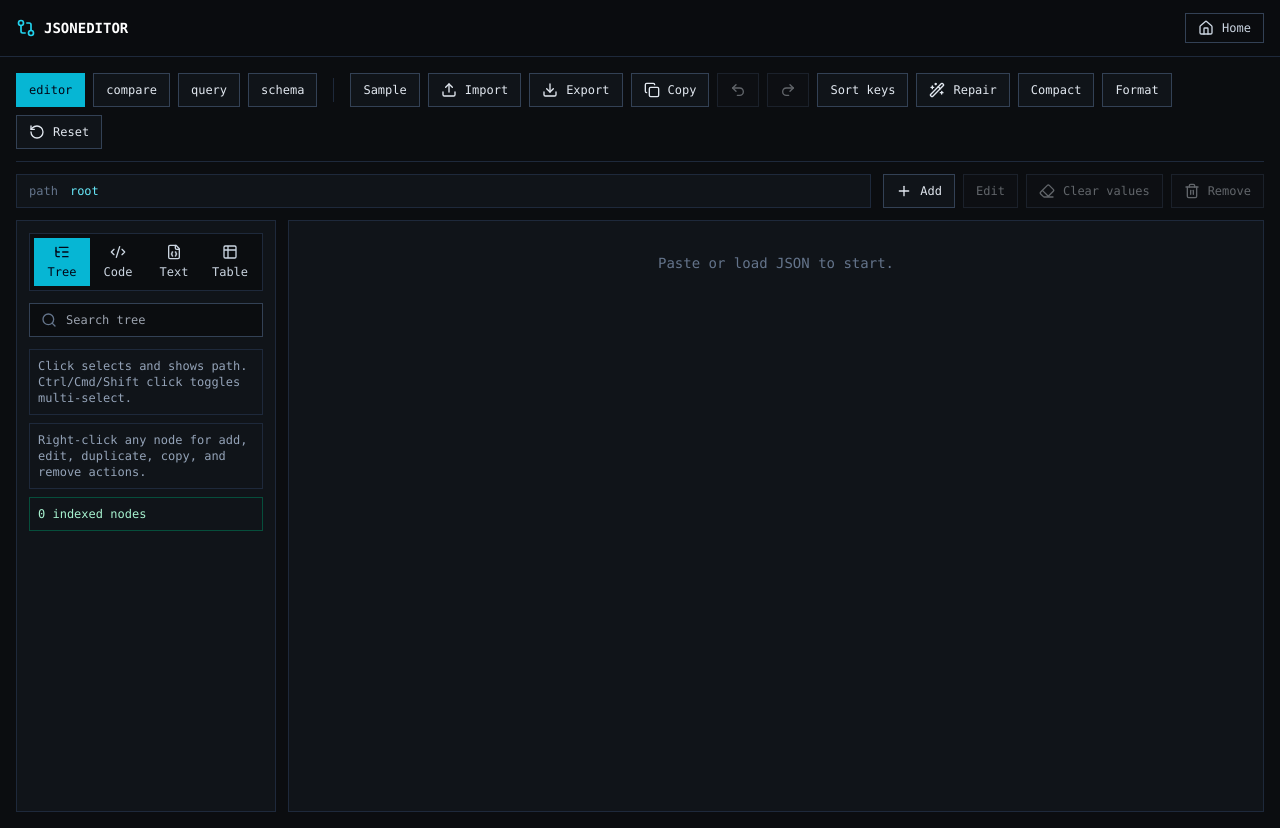
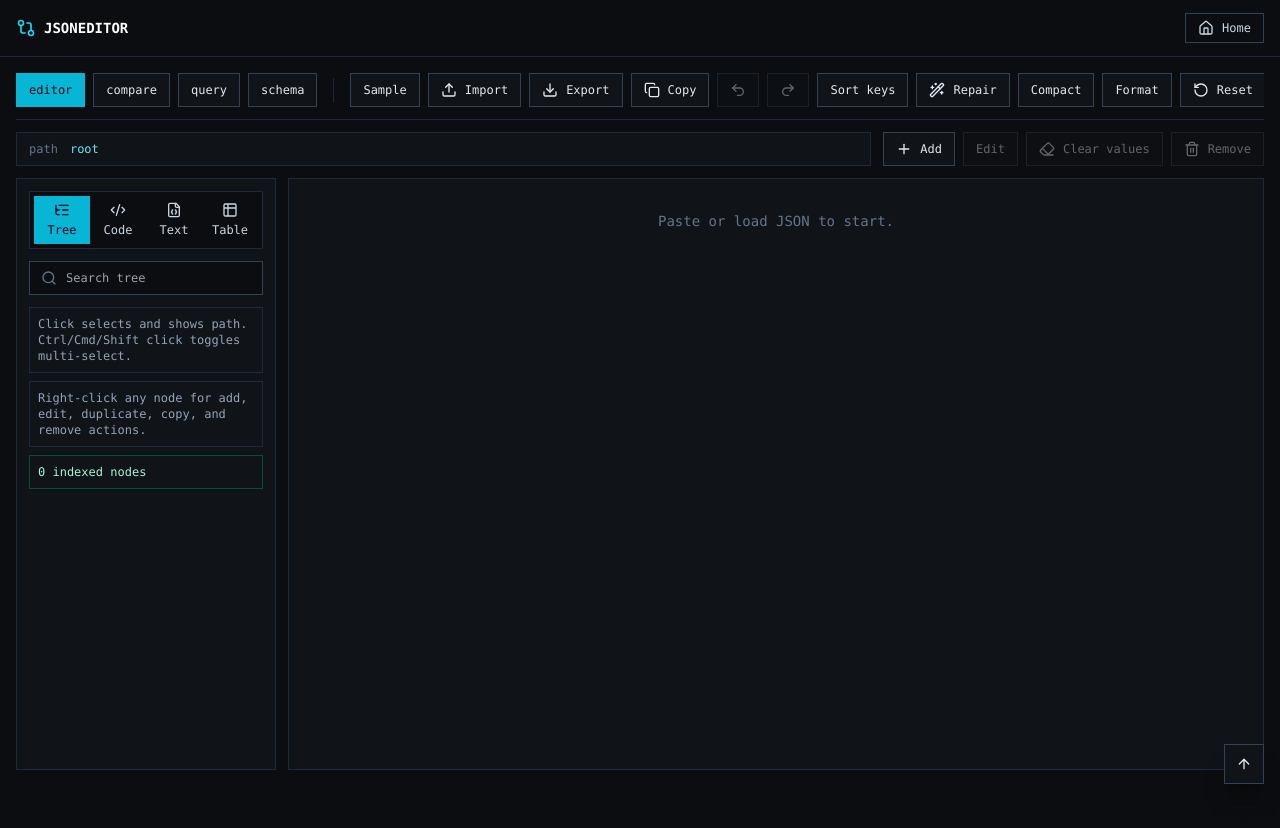
Before and after one commit to shubhamashish33/json-comparator, a React (Create React App) app: page /compare in a window 1280 px wide. After the commit the page ends 800 px from the top, so only its background shows below. Built offline with nearby package versions, Linux system fonts and the light colour scheme.

Commit message:
Optimize workbench layout for smaller screens

```diff
--- a/src/JSONCompare.js
+++ b/src/JSONCompare.js
@@ -364,7 +364,7 @@ const ToolbarButton = ({ children, onClick, disabled, active, title }) => (
     title={title}
     disabled={disabled}
     onClick={onClick}
-    className={`inline-flex items-center gap-2 border px-3 py-2 text-xs disabled:cursor-not-allowed disabled:opacity-40 ${
+    className={`inline-flex shrink-0 items-center gap-2 border px-3 py-2 text-xs disabled:cursor-not-allowed disabled:opacity-40 ${
       active ? "border-cyan-500 bg-cyan-500 text-slate-950" : "border-slate-700 bg-[#101419] text-slate-200 hover:bg-slate-900"
     }`}
   >
@@ -1048,13 +1048,13 @@ const JSONCompare = () => {
       </nav>
 
       <main className="mx-auto max-w-[120rem] px-4 py-4">
-        <div className="mb-3 flex flex-wrap items-center gap-2 border-b border-slate-800 pb-3">
+        <div className="mb-3 flex max-w-full flex-nowrap items-center gap-2 overflow-x-auto border-b border-slate-800 pb-3">
           {["editor", "compare", "query", "schema"].map((tab) => (
             <ToolbarButton key={tab} active={workspaceTab === tab} onClick={() => setWorkspaceTab(tab)}>
               {tab}
             </ToolbarButton>
           ))}
-          <span className="mx-2 h-6 border-l border-slate-800" />
+          <span className="mx-2 h-6 shrink-0 border-l border-slate-800" />
           <ToolbarButton onClick={() => { commitText(stringify(sampleLeft, 2)); setRightText(stringify(sampleRight, 2)); }}>Sample</ToolbarButton>
           <ToolbarButton onClick={() => leftFileRef.current?.click()}><Upload className="h-4 w-4" />Import</ToolbarButton>
           <ToolbarButton onClick={() => downloadText("data.json", leftText || "null")}><Download className="h-4 w-4" />Export</ToolbarButton>
@@ -1262,10 +1262,24 @@ const JSONCompare = () => {
 
         {workspaceTab === "compare" && (
           <section className="grid gap-3 xl:grid-cols-[minmax(0,1fr)_minmax(0,1fr)]">
-            <div className="xl:col-span-2 flex flex-wrap items-center gap-2 border border-slate-800 bg-[#101419] p-2">
+            <div className="sticky top-14 z-40 xl:col-span-2 flex flex-wrap items-center gap-2 border border-slate-800 bg-[#101419] p-2 shadow-lg shadow-black/20">
               <button onClick={() => setCompareMode("text")} className={`inline-flex items-center gap-2 border px-3 py-2 text-xs ${compareMode === "text" ? "border-cyan-500 bg-cyan-500 text-slate-950" : "border-slate-700 text-slate-300 hover:bg-slate-900"}`}><Code2 className="h-4 w-4" />Text</button>
               <button onClick={() => setCompareMode("tree")} className={`inline-flex items-center gap-2 border px-3 py-2 text-xs ${compareMode === "tree" ? "border-cyan-500 bg-cyan-500 text-slate-950" : "border-slate-700 text-slate-300 hover:bg-slate-900"}`}><ListTree className="h-4 w-4" />Tree</button>
-              <span className="text-xs text-slate-500">Use Text to paste/edit both sides. Compare switches to Tree for review.</span>
+              <span className="hidden text-xs text-slate-500 md:inline">Use Text to paste/edit both sides. Compare switches to Tree for review.</span>
+              <span className="mx-1 h-6 border-l border-slate-800" />
+              <ToolbarButton onClick={runCompare} active disabled={compareStatus.busy}><GitCompare className="h-4 w-4" />{compareStatus.busy ? "Comparing" : "Compare"}</ToolbarButton>
+              {compareStatus.busy && <ToolbarButton onClick={cancelWorkerWork}><X className="h-4 w-4" />Cancel</ToolbarButton>}
+              <select value={filterType} onChange={(event) => setFilterType(event.target.value)} className="shrink-0 border border-slate-700 bg-[#0b0d10] px-3 py-2 text-xs text-white">
+                <option value="all">All</option>
+                <option value="added">Added</option>
+                <option value="removed">Removed</option>
+                <option value="modified">Modified</option>
+              </select>
+              <ToolbarButton onClick={() => moveDiff(-1)} disabled={!filteredComparison.length}><ArrowUp className="h-4 w-4" />Prev</ToolbarButton>
+              <ToolbarButton onClick={() => moveDiff(1)} disabled={!filteredComparison.length}><ArrowDown className="h-4 w-4" />Next</ToolbarButton>
+              <ToolbarButton onClick={() => downloadText("json-patch.json", stringify(patch, 2))}>Patch</ToolbarButton>
+              <ToolbarButton onClick={() => leftParsed.value && downloadText("merged-output.json", stringify(applyDiffToLeft(leftParsed.value, comparison), 2))}>Merged</ToolbarButton>
+              {compareStatus.busy && <span className="text-xs text-cyan-300">{compareStatus.label} {compareStatus.progress ? `${compareStatus.progress}%` : ""}</span>}
             </div>
             <div className="border border-slate-800 bg-[#101419]">
               <div className="flex items-center justify-between border-b border-slate-800 p-3">
@@ -1325,21 +1339,6 @@ const JSONCompare = () => {
               </div>
             </div>
             <div className="xl:col-span-2 border border-slate-800 bg-[#101419] p-3">
-              <div className="mb-3 flex flex-wrap items-center gap-2">
-                <ToolbarButton onClick={runCompare} active disabled={compareStatus.busy}><GitCompare className="h-4 w-4" />{compareStatus.busy ? "Comparing" : "Compare"}</ToolbarButton>
-                {compareStatus.busy && <ToolbarButton onClick={cancelWorkerWork}><X className="h-4 w-4" />Cancel</ToolbarButton>}
-                <select value={filterType} onChange={(event) => setFilterType(event.target.value)} className="border border-slate-700 bg-[#0b0d10] px-3 py-2 text-xs text-white">
-                  <option value="all">All</option>
-                  <option value="added">Added</option>
-                  <option value="removed">Removed</option>
-                  <option value="modified">Modified</option>
-                </select>
-                <ToolbarButton onClick={() => moveDiff(-1)} disabled={!filteredComparison.length}><ArrowUp className="h-4 w-4" />Prev</ToolbarButton>
-                <ToolbarButton onClick={() => moveDiff(1)} disabled={!filteredComparison.length}><ArrowDown className="h-4 w-4" />Next</ToolbarButton>
-                <ToolbarButton onClick={() => downloadText("json-patch.json", stringify(patch, 2))}>Patch</ToolbarButton>
-                <ToolbarButton onClick={() => leftParsed.value && downloadText("merged-output.json", stringify(applyDiffToLeft(leftParsed.value, comparison), 2))}>Merged</ToolbarButton>
-                {compareStatus.busy && <span className="text-xs text-cyan-300">{compareStatus.label} {compareStatus.progress ? `${compareStatus.progress}%` : ""}</span>}
-              </div>
               {!comparison.length ? <div className="p-6 text-center text-sm text-slate-500">No differences yet, or the documents match.</div> : (
                 <div className="grid gap-3 xl:grid-cols-[320px_minmax(0,1fr)]">
                   <div className="border border-slate-800 bg-[#0c0f13] p-3 text-xs">
@@ -1389,6 +1388,14 @@ const JSONCompare = () => {
         </div>
       )}
 
+      <button
+        onClick={() => window.scrollTo({ top: 0, behavior: "smooth" })}
+        title="Scroll to top"
+        className="fixed bottom-4 right-4 z-50 inline-flex h-10 w-10 items-center justify-center border border-slate-700 bg-[#101419] text-slate-200 shadow-xl shadow-black/30 hover:border-cyan-500 hover:text-cyan-300"
+      >
+        <ArrowUp className="h-4 w-4" />
+      </button>
+
       {dialog && <NodeDialog mode={dialog.mode} node={dialog.node} parentPath={dialog.parentPath} onClose={() => setDialog(null)} onSave={saveDialog} />}
     </div>
   );
```
